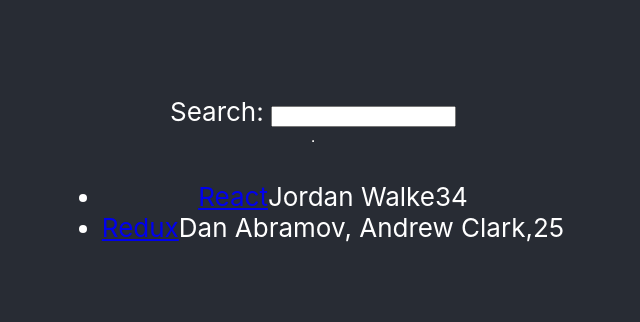
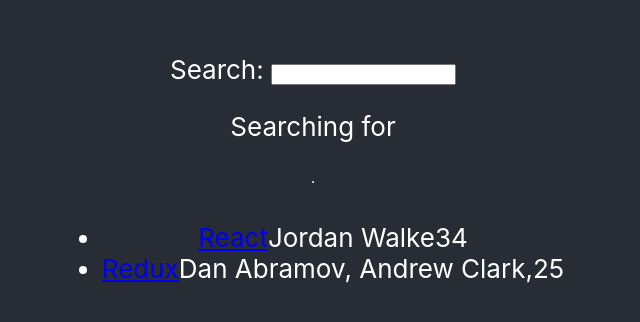
Before and after one commit to PeterHyperAung/hacker-stories, a React (Create React App) app: page / in a window 1280 px wide. Shown: the part 250-572 px from the top of the page, without its empty margins (327-967 px from the left). Built offline with nearby package versions, Linux system fonts and the light colour scheme.

Commit message:
Callback Handlers in JSX

```diff
--- a/src/App.js
+++ b/src/App.js
@@ -4,16 +4,6 @@
 import Search from "./components/Search";
 
 const App = () => {
-  // const title = "React";
-  // const welcome = {
-  //   greeting: "Hey",
-  //   title: "React",
-  // };
-
-  // function getTitle() {
-  //   return welcome.title;
-  // }
-
   const stories = [
     {
       title: "React",
@@ -33,11 +23,15 @@
     },
   ];
 
+  const handleSearch = (event) => {
+    console.log(event.target.value);
+  };
+
   return (
     <div className="App">
       <header className="App-header">
         <h2>{/* {welcome.greeting} {getTitle()} */}</h2>
-        <Search />
+        <Search onSearch={handleSearch} />
         <hr />
         {/* render the list here */}
         <List list={stories} />
--- a/src/components/Search.js
+++ b/src/components/Search.js
@@ -1,11 +1,19 @@
-const Search = () => {
+import React, { useState } from "react";
+
+const Search = (props) => {
+  const [searchItem, updateData] = useState("");
   const handleChange = (event) => {
-    console.log(event);
+    updateData(event.target.value);
+    props.onSearch(event);
   };
   return (
     <div>
       <label htmlFor="search">Search: </label>
       <input id="search" type="text" onChange={handleChange} />
+
+      <p>
+        Searching for <strong>{searchItem}</strong>
+      </p>
     </div>
   );
 };
```
